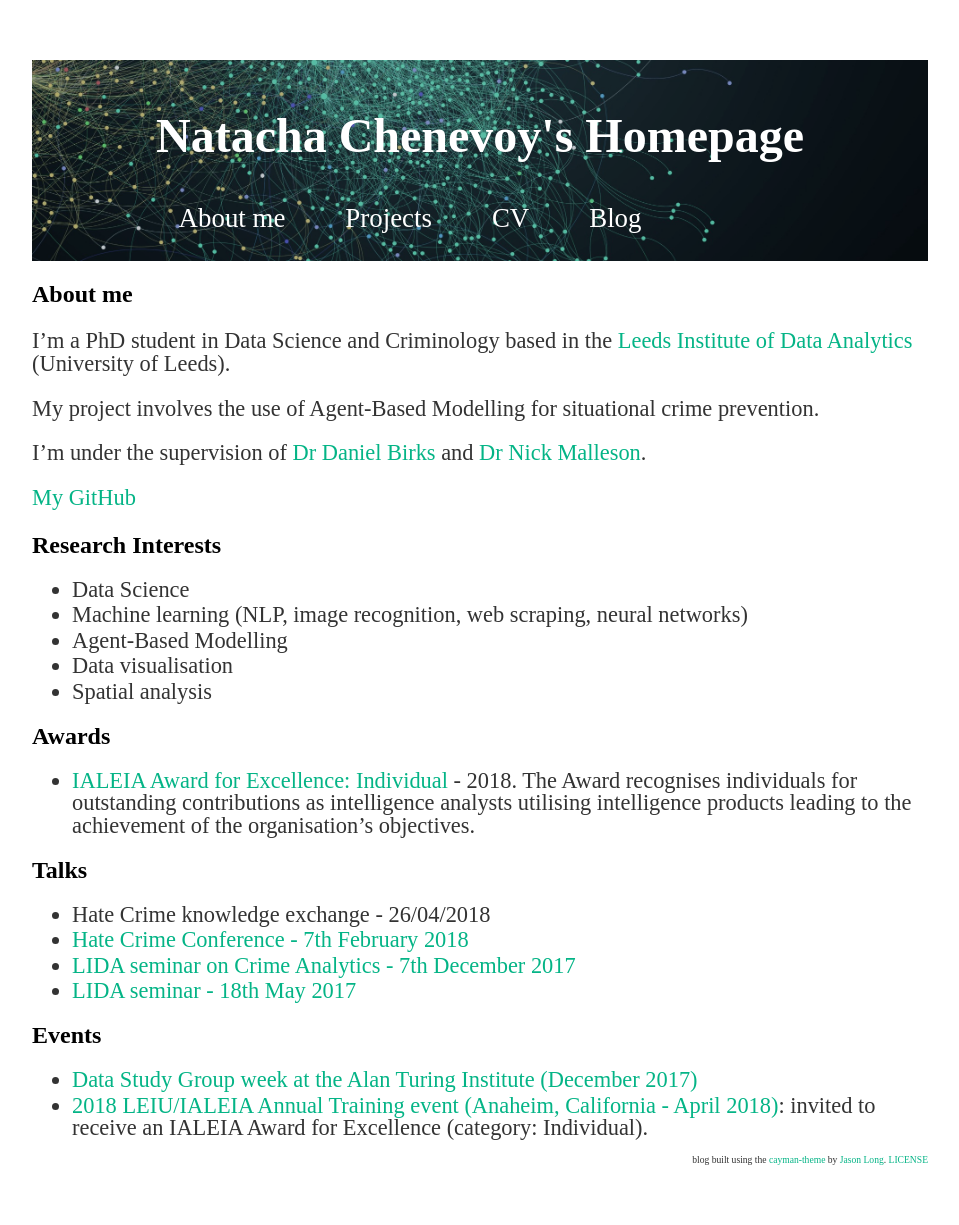
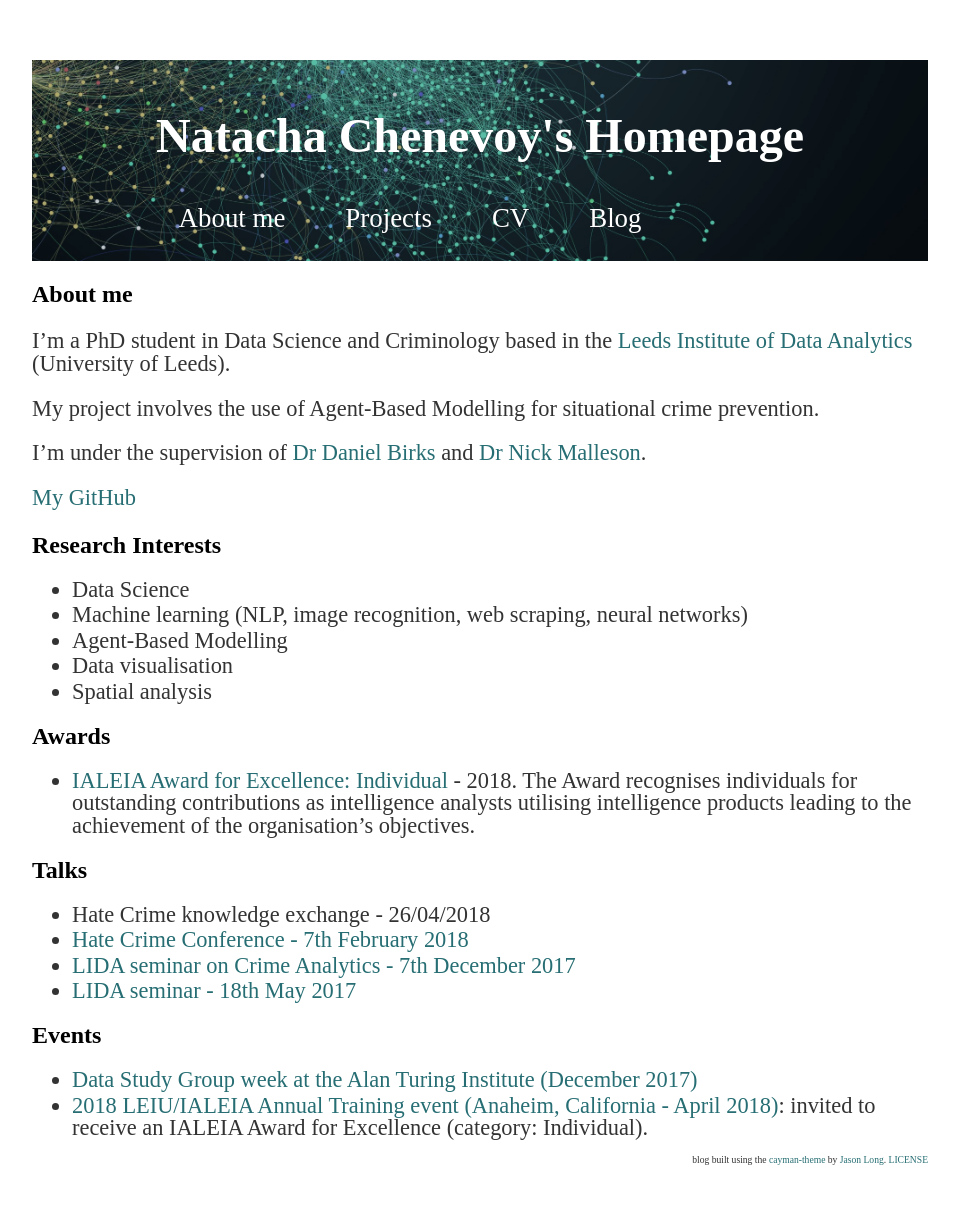
Before and after one commit to mednche/mednche.github.io, a Jekyll site: the page built from index.md, in a window 1280 px wide. Shown: the whole page, without its empty margins (160-1119 px from the left). Built offline with Jekyll 4.4.1, drawn with Linux system fonts in a browser that asks for light colours.

Commit message:
Update main.css

```diff
--- a/css/main.css
+++ b/css/main.css
@@ -42,11 +42,11 @@ body ol {
 
 a {
     text-decoration: none;
-    color: #04B486
+    color: #266E73
 }
 
 a:hover {
-    color:#04B486;
+    color:#266E73;
     text-decoration: underline;
 }
 
```
